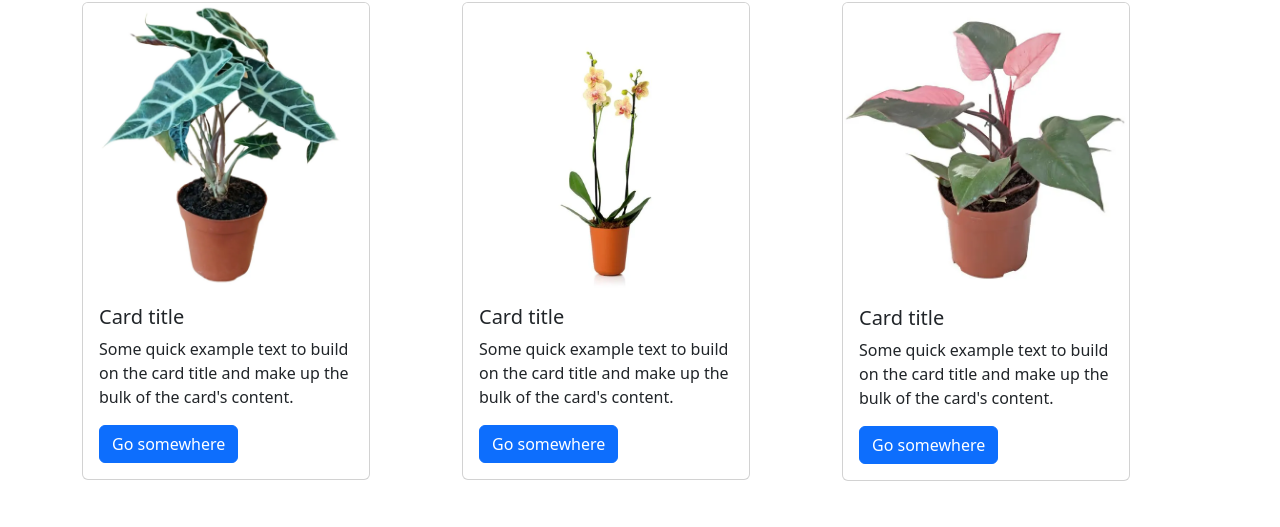
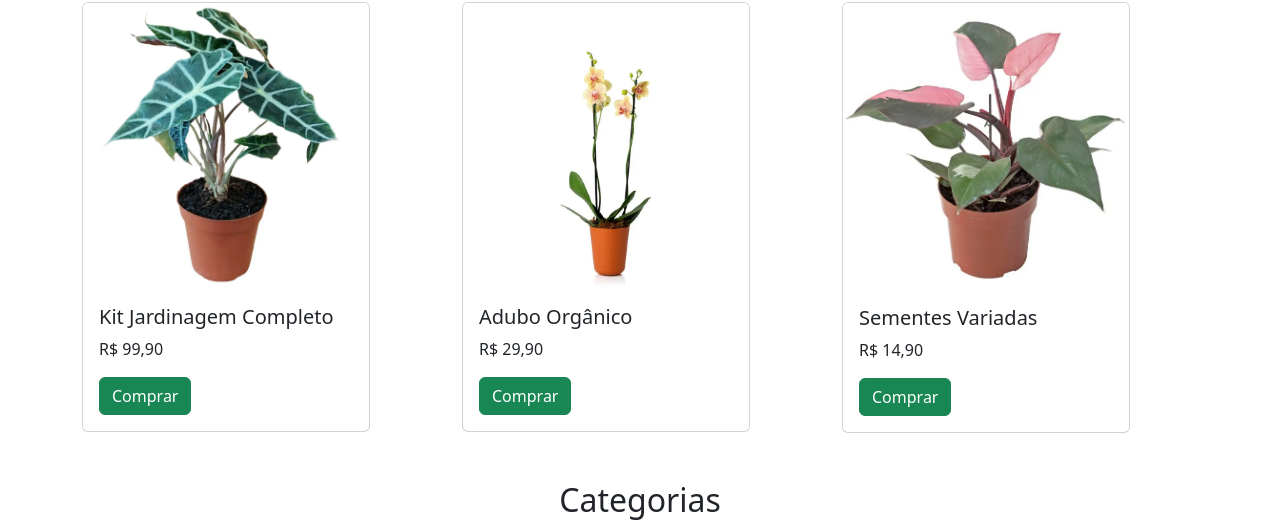
Before and after one commit to Carlosvianapereira/plantei-app, a plain HTML site: page index.html in a window 1280 px wide. Shown: the part 348-875 px from the top of the page. Before the commit the page ends 829 px from the top, so only its background shows below. Drawn offline with nearby package versions, Linux system fonts and the light colour scheme.

Commit message:
Subindo plantei novo

```diff
--- a/index.html
+++ b/index.html
@@ -6,7 +6,6 @@
     <title>plantei app</title>
     <link href="https://cdn.jsdelivr.net/npm/bootstrap@5.3.3/dist/css/bootstrap.min.css" rel="stylesheet" integrity="sha384-QWTKZyjpPEjISv5WaRU9OFeRpok6YctnYmDr5pNlyT2bRjXh0JMhjY6hW+ALEwIH" crossorigin="anonymous">
      <!-- importando o css do bootstrap -->
-
 
      <link rel="stylesheet" href="style.css">
 </head>
@@ -56,31 +55,35 @@
             <div class="col"><div class="card" style="width: 18rem;">
                 <img src="/assets/categorias/alocasia.png" class="card-img-top" alt="...">
                 <div class="card-body">
-                  <h5 class="card-title">Card title</h5>
-                  <p class="card-text">Some quick example text to build on the card title and make up the bulk of the card's content.</p>
-                  <a href="#" class="btn btn-primary">Go somewhere</a>
+                  <h5 class="card-title">Kit Jardinagem Completo</h5>
+                  <p class="card-text">R$ 99,90</p>
+                  <a href="#" class="btn btn-success">Comprar</a>
                 </div>
               </div>
             </div>
             <div class="col"><div class="card" style="width: 18rem;">
                 <img src="/assets/categorias/cachepo.png" class="card-img-top" alt="...">
                 <div class="card-body">
-                  <h5 class="card-title">Card title</h5>
-                  <p class="card-text">Some quick example text to build on the card title and make up the bulk of the card's content.</p>
-                  <a href="#" class="btn btn-primary">Go somewhere</a>
+                  <h5 class="card-title">Adubo Orgânico</h5>
+                  <p class="card-text">R$ 29,90</p>
+                  <a href="#" class="btn btn-success">Comprar</a>
                 </div>
               </div>
             </div>
             <div class="col"><div class="card" style="width: 18rem;">
                 <img src="/assets/categorias/philodendron.png" class="card-img-top" alt="...">
                 <div class="card-body">
-                  <h5 class="card-title">Card title</h5>
-                  <p class="card-text">Some quick example text to build on the card title and make up the bulk of the card's content.</p>
-                  <a href="#" class="btn btn-primary">Go somewhere</a>
+                  <h5 class="card-title">Sementes Variadas</h5>
+                  <p class="card-text">R$ 14,90</p>
+                  <a href="#" class="btn btn-success">Comprar</a>
                 </div>
               </div>
                 </div>
         </div>
+
+        <section class="container mt-5">
+          <h2 class="text-center">Categorias</h2>
+        </section>
 
 
 
```
Also changed, not shown: contato/contato.html (+1 -1 lines).
